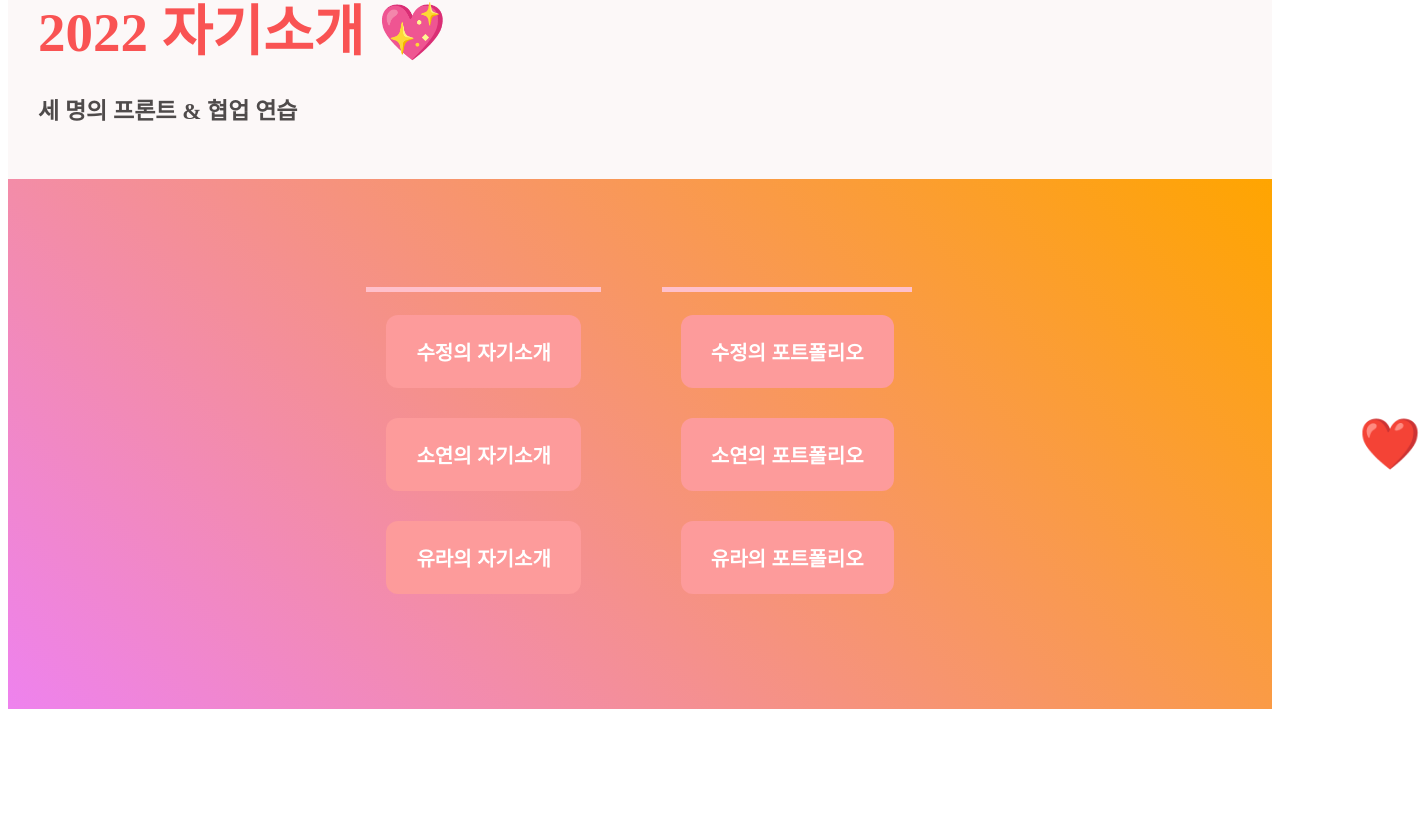
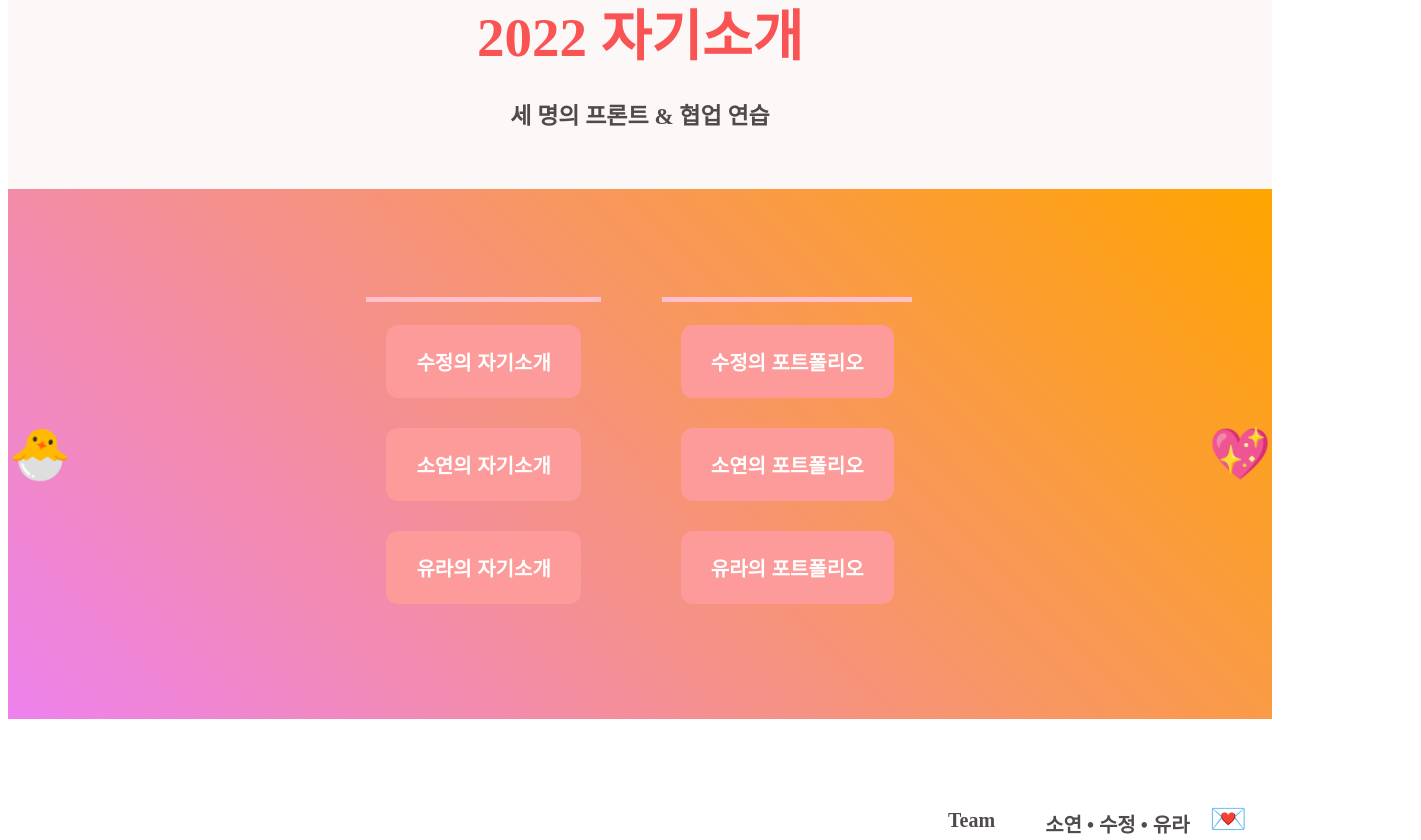
Before and after one commit to yuraup/2022Intro, a React (Create React App) app: page / in a window 1280 px wide. Shown: the part 51-891 px from the top of the page, 1421 px wide, since content can reach past the window. Before the commit the page ends 800 px from the top, so only its background shows below. Built offline with nearby package versions, Linux system fonts and the light colour scheme.

Commit message:
feat: footer 추가

```diff
--- a/src/App.js
+++ b/src/App.js
@@ -18,6 +18,13 @@ function App() {
       <Route path="/Yura" element={<Yura />} />
       <Route path="/Soyeon" element={<Soyeon />} />
       <Route path="/Soojeong" element={<Soojeong />} />
+      <Route
+        path="/Togithub"
+        component={() => {
+          window.location.href = 'https://github.com/yuraup/2022Intro';
+          return null;
+        }}
+      />
     </Routes>
   );
 }
--- /dev/null
+++ b/src/components/Footer.js
@@ -0,0 +1,34 @@
+import React from 'react';
+import { Link } from 'react-router-dom';
+import styled from 'styled-components';
+
+const FooterBox = styled.div`
+  display: flex;
+  justify-content: flex-end;
+
+  p {
+    margin: 90px 50px 0 0;
+    font-size: 20px;
+    font-weight: 800;
+    color: #4f4b4b;
+  }
+
+  a {
+    margin: 82px 25px 0 -30px;
+    font-size: 30px;
+    text-decoration: none;
+  }
+`;
+function Footer() {
+  return (
+    <FooterBox>
+      <p>Team</p>
+      <p>소연 • 수정 • 유라</p>
+      <a target="_blank" href="https://github.com/yuraup/2022Intro" rel="noreferrer">
+        💌
+      </a>
+    </FooterBox>
+  );
+}
+
+export default Footer;
--- a/src/components/Main.js
+++ b/src/components/Main.js
@@ -1,15 +1,18 @@
 import { Link } from 'react-router-dom';
 import styled from 'styled-components';
 
+import Footer from './Footer';
+
 const Top = styled.div`
   background: #fcf8f8;
-  padding: 30px;
+  padding: 35px;
   .Title {
     font-size: 55px;
-    font-weight: 900;
+    font-weight: bolder;
     color: #f95353;
     margin-top: -30px;
     padding-top: 30px;
+    text-align: center;
   }
 
   .SecondTitle {
@@ -17,6 +20,7 @@ const Top = styled.div`
     margin-top: -30px;
     font-weight: 800;
     color: #4f4b4b;
+    text-align: center;
   }
 `;
 
@@ -66,19 +70,19 @@ const Hr = styled.hr`
 const Heart = styled.p`
   position: absolute;
   font-size: 50px;
-  margin-left: 1500px;
+  margin-left: 1200px;
 `;
 
 const Heart2 = styled.p`
   position: absolute;
   font-size: 50px;
-  margin-left: -1500px;
+  margin-left: -1200px;
 `;
 function Main() {
   return (
     <div>
       <Top>
-        <p className="Title">2022 자기소개 💖</p>
+        <p className="Title">2022 자기소개</p>
         <p className="SecondTitle">세 명의 프론트 & 협업 연습</p>
       </Top>
       <Middle>
@@ -96,7 +100,7 @@ function Main() {
           </Link>
         </div>
         <br />
-        <Heart>❤️</Heart>
+        <Heart>💖</Heart>
         <div className="right">
           <Hr />
           <Link to="/Portfolio/SooJeong">
@@ -110,6 +114,7 @@ function Main() {
           </Link>
         </div>
       </Middle>
+      <Footer />
     </div>
   );
 }
```
